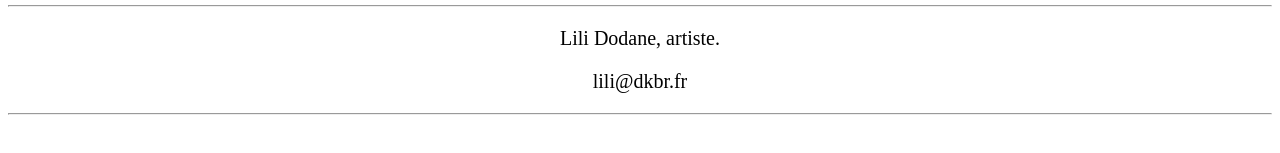
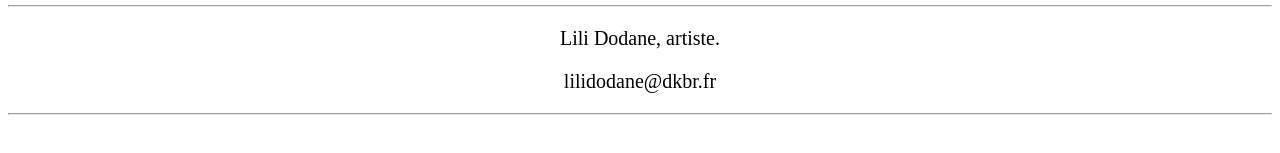
Before and after one commit to rmelisson/dkbr, a plain HTML site: page index.html in a window 1280 px wide. Shown: the part 643-796 px from the top of the page. Drawn offline with Linux system fonts and the light colour scheme.

Commit message:
update email

```diff
--- a/index.html
+++ b/index.html
@@ -29,7 +29,7 @@
     <img src="./liliO.jpg"/>
     <hr/>
     <p>Lili Dodane, artiste.</p>
-    <p>lili@dkbr.fr</p>
+    <p>lilidodane@dkbr.fr</p>
     <hr/>
   </div>
 </body>
```
